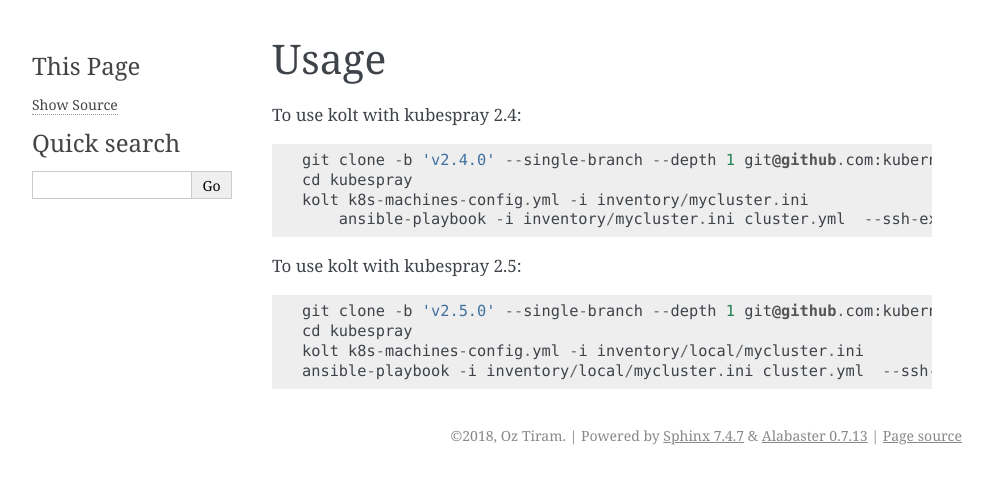
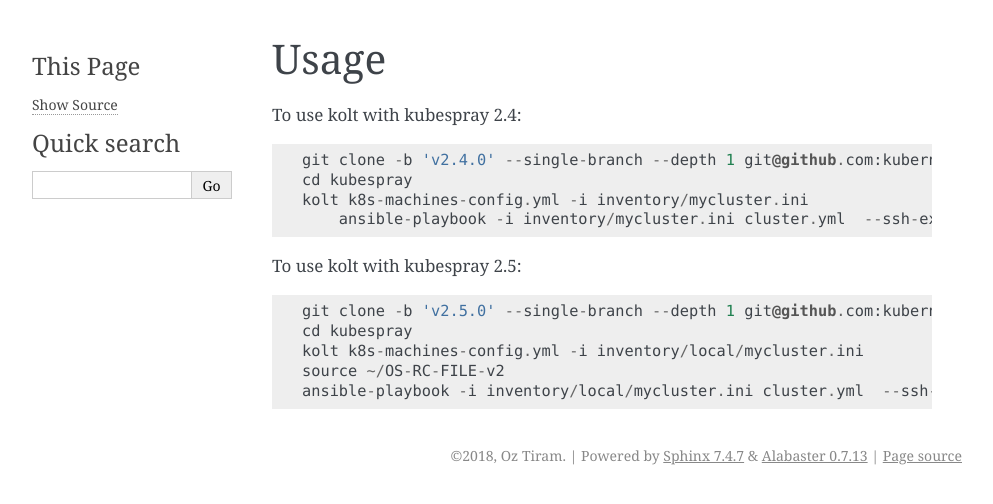
Before and after one commit to noris-network/koris, a Sphinx documentation site: the page built from docs/usage.rst, in a window 1280 px wide. Shown: the top 504 px of the page, without its empty margins (148-1141 px from the left). Built offline with Sphinx 7.4.7, drawn with Linux system fonts in a browser that asks for light colours; pages that are not in the unit, such as notebooks, are missing from menus; the version number is read from the project's files by our own code.

Commit message:
Update usage.rst

```diff
--- a/docs/usage.rst
+++ b/docs/usage.rst
@@ -16,4 +16,5 @@ To use kolt with kubespray 2.5::
     git clone -b 'v2.5.0' --single-branch --depth 1 git@github.com:kubernetes-incubator/kubespray.git
     cd kubespray
     kolt k8s-machines-config.yml -i inventory/local/mycluster.ini
+    source ~/OS-RC-FILE-v2
     ansible-playbook -i inventory/local/mycluster.ini cluster.yml  --ssh-extra-args="-o StrictHostKeyChecking=no" -u ubuntu  -e ansible_python_interpreter="/usr/bin/python3" -b --flush-cache
```
